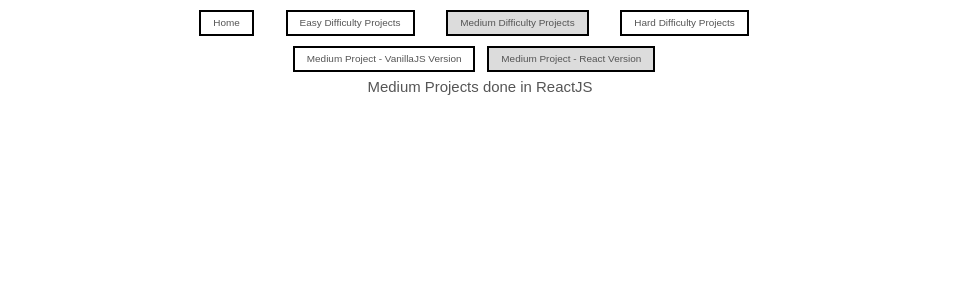
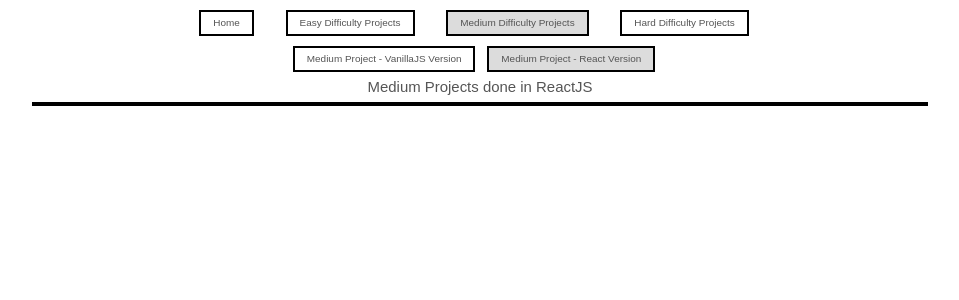
Before and after one commit to deltam3/frontendeval, a React (Vite) app in the folder consolidated/: page /Medium/React in a window 1280 px wide. Shown: the top 300 px of the page, without its empty margins (160-1119 px from the left). Built offline with nearby package versions, Linux system fonts and the light colour scheme.

Commit message:
created projects folder in medium pages folder

```diff
--- a/consolidated/src/pages/Medium/MediumReactPage.tsx
+++ b/consolidated/src/pages/Medium/MediumReactPage.tsx
@@ -1,5 +1,6 @@
 import React from "react";
 import { NavLink } from "react-router-dom";
+import { ProjectItemContainer } from "../../components/ProjectItemContainer";
 
 type Props = {};
 
@@ -27,6 +28,7 @@ const MediumReactPage = (props: Props) => {
       <h1 className="text-center my-2 mx-4 text-2xl">
         Medium Projects done in ReactJS
       </h1>
+      <ProjectItemContainer></ProjectItemContainer>
     </div>
   );
 };
```
